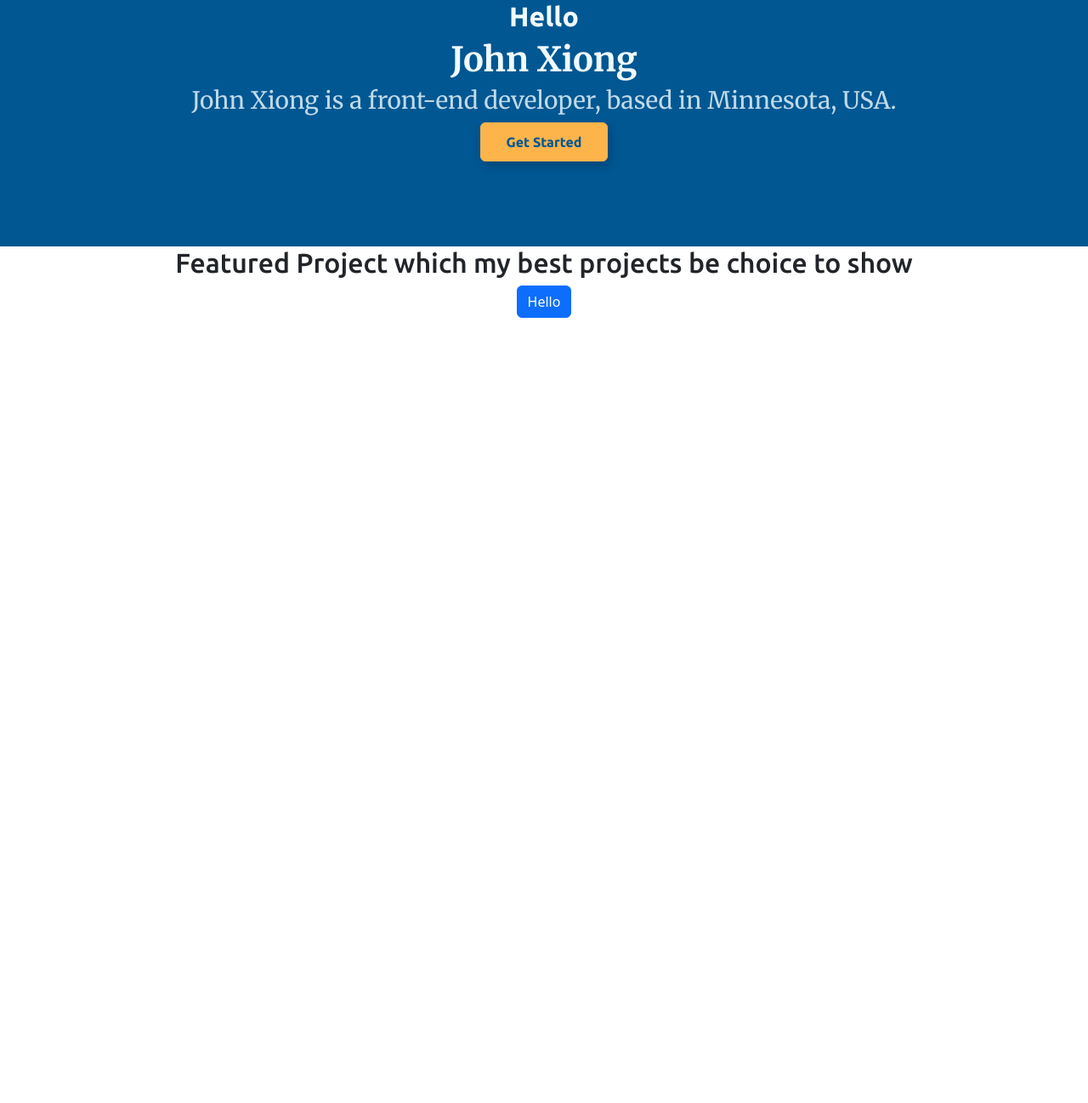
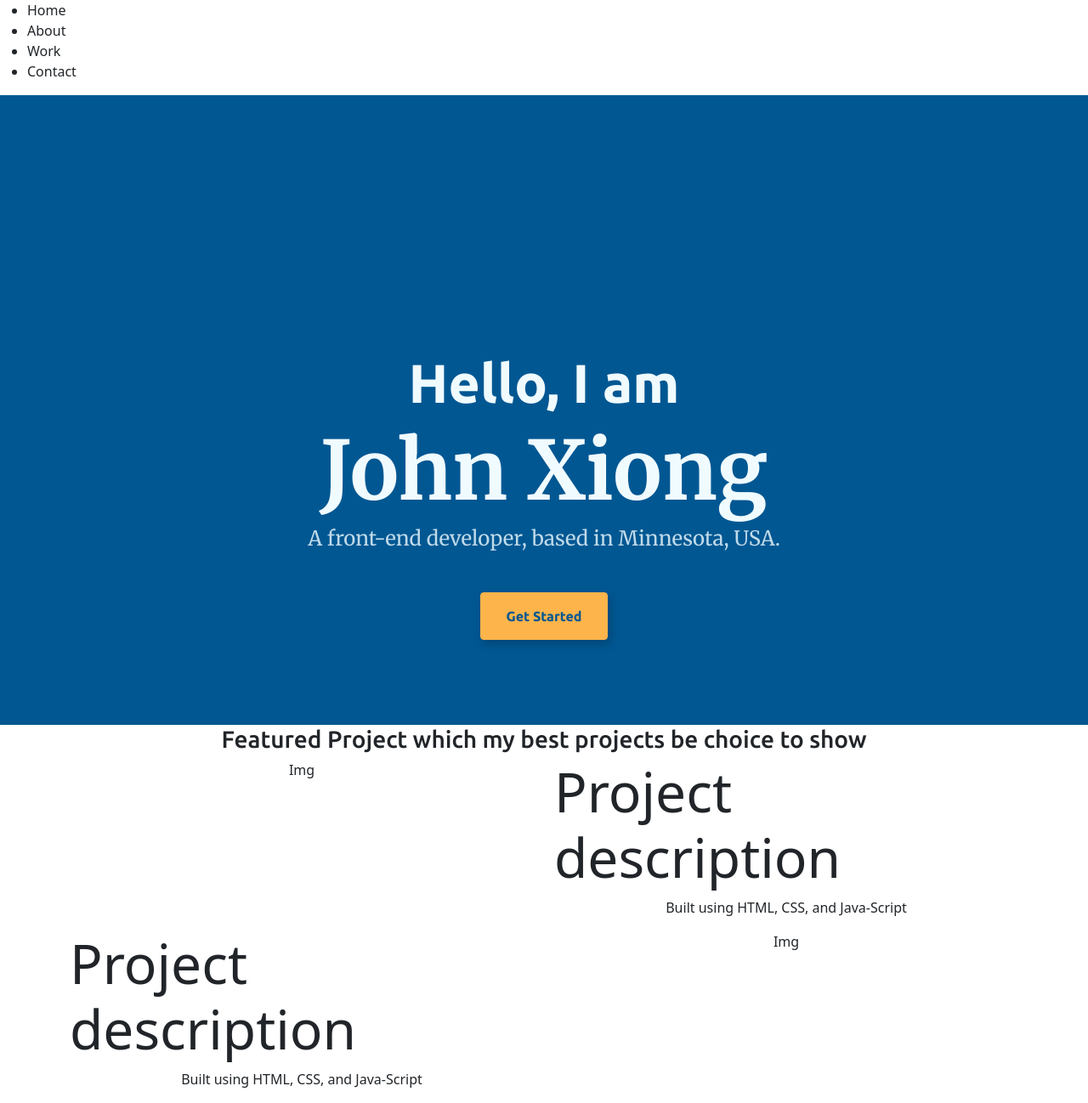
Before and after one commit to xiongjohn/Portfolio, a plain HTML site: page index.html in a window 1280 px wide. Shown: the whole page at 85% size. Before the commit the page ends 800 px from the top, so only its background shows below. Drawn offline with nearby package versions, Linux system fonts and the light colour scheme.

Commit message:
update hero font size, add style to contents

```diff
--- a/index.html
+++ b/index.html
@@ -18,18 +18,60 @@
 </head>
 
 <body>
+  <header>
+
+    <nav>
+      <ul>
+        <li>Home</li>
+        <li>About</li>
+        <li>Work</li>
+        <li>Contact</li>
+      </ul>
+    </nav>
+  </header>
   <Main class="container-fluid hero primary-background">
-    <h2 class="secondary-font font-bold">Hello</h2>
+    <h2 class="secondary-font font-bold">Hello, I am</h2>
     <h1 class="primary-font font-bold">John Xiong</h1>
-    <h3 class="primary-font font-regular">John Xiong is a front-end developer, based in Minnesota, USA.
+    <h3 class="primary-font font-regular">A front-end developer, based in Minnesota, USA.
     </h3>
-    <a href="/about.html" target="_blank" class="primary-button secondary-font font-bold">Get Started</a>
+    <div>
+      <a href="/about.html" target="_blank" class="primary-button secondary-font font-bold">Get Started</a>
+    </div>
   </Main>
-  <section class="container-fluid contents">
-    <h2 class="secondary-font font">Featured Project which my best projects be choice to show
-    </h2>
+  <section class="container">
+    <div class="contents">
+      <h3 class="secondary-font font">Featured Project which my best projects be choice to show
+      </h3>
+      <div class="row">
+        <div class="col-6">
 
-    <button type="button" class="btn btn-primary">Hello</button>
+          Img
+        </div>
+        <div class="col-6 content-description">
+          <h2>
+            Project description
+          </h2>
+          <p>
+            Built using HTML, CSS, and Java-Script
+          </p>
+        </div>
+      </div>
+      <div class="row">
+        <div class="col-6 content-description">
+          <h2>
+            Project description
+          </h2>
+          <p>
+            Built using HTML, CSS, and Java-Script
+          </p>
+        </div>
+        <div class="col-6">
+
+          Img
+        </div>
+      </div>
+    </div>
+
   </section>
 
 </body>
--- a/style.css
+++ b/style.css
@@ -1,6 +1,6 @@
 :root {
-  --primary-color: #005792;
-  --secondary-color: #00bbf0;
+  --primary-color: rgb(0, 87, 146);
+  --secondary-color: rgb(0, 187, 240);
   --accent-color: #fdb44b;
   --primary-font: ;
   --default-font-family: "Merriweather", serif;
@@ -12,6 +12,7 @@ body {
 }
 
 .hero {
+  padding-top: 300px;
   padding-bottom: 100px;
 }
 
@@ -22,8 +23,22 @@ body {
   text-align: center;
 }
 
+.hero h1 {
+  font-size: 96px;
+}
+
+.hero h2,
+.contents h2 {
+  font-size: 64px;
+}
+.contents h2 {
+  text-align: left;
+}
+
 .hero h3 {
+  font-size: 24px;
   opacity: 0.8;
+  margin-bottom: 48px;
 }
 
 .contents {
@@ -60,14 +75,15 @@ body {
 
 .primary-button {
   border: 1px solid var(--accent-color);
-  border-radius: 6px;
-  padding: 10px 10px;
+  border-radius: 4px;
+  padding: 15px 5px;
   background: var(--accent-color);
   box-shadow: 3px 5px 11px rgba(0, 0, 0, 0.2);
   display: flex;
   justify-content: center;
   margin: 0 auto;
-  max-width: 150px;
+  /* max-width: 150px; */
+  width: 150px;
   color: var(--primary-color);
   text-decoration: none;
   transition: all 200ms ease-in-out;
@@ -78,3 +94,8 @@ body {
   background-color: white;
   border: 1px solid var(--accent-color);
 }
+
+.content-description:hover {
+  border: 1px hidden rgba(0, 187, 240, 0.1);
+  background-color: rgba(0, 187, 240, 0.1);
+}
```
